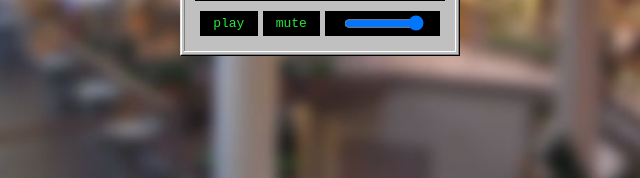
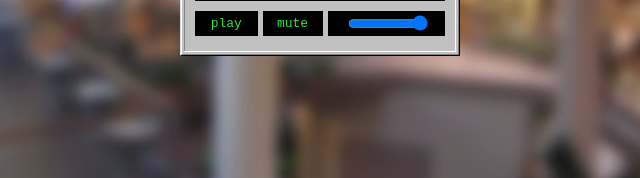
Before and after one commit to skewten-incubator/vpr, a plain HTML site: page web/index.jade in a window 1280 px wide. Shown: the part 517-695 px from the top of the page, 320-960 px from the left. Drawn offline with nearby package versions, Linux system fonts and the light colour scheme; files that its build step writes are made by us from their sources.

Commit message:
cosmetic improvement

```diff
--- a/web/includes/mobile-view.jade
+++ b/web/includes/mobile-view.jade
@@ -38,10 +38,10 @@ table#vpr-mobile-wrapper
                                             td
                                                 table.controls
                                                     tr
-                                                        td
+                                                        td.play-td
                                                             .play.button play
                                                             .pause.button pause
-                                                        td
+                                                        td.mute-td
                                                             .mute.button mute
                                                             .unmute.button unmute
                                                         td.volume-td
--- a/web/includes/style/vpr.scss
+++ b/web/includes/style/vpr.scss
@@ -62,6 +62,11 @@
     .art{
         padding: 10px 0;
         max-width: 150px;
+    }
+
+    .controls td:not(.mute-td){
+        border-left: none;
+        border-right: none;
     }
 }
 
```
